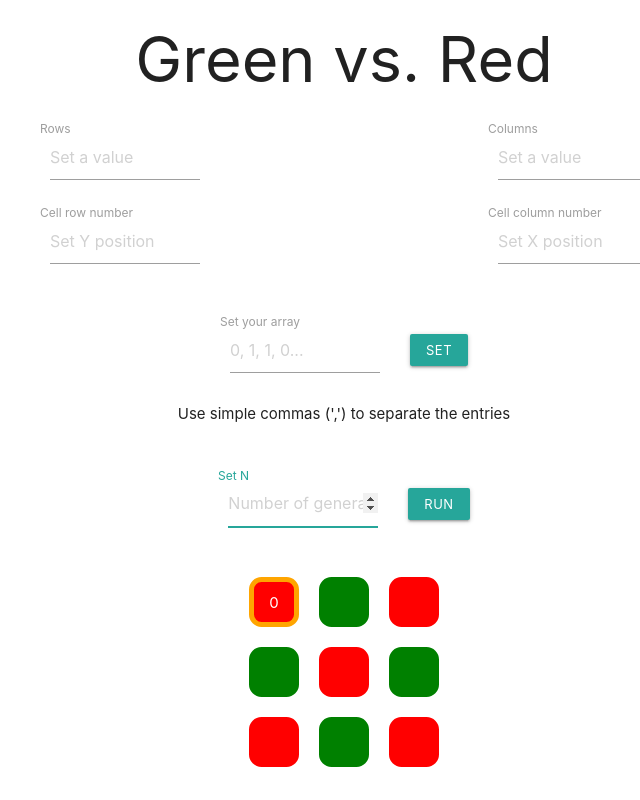
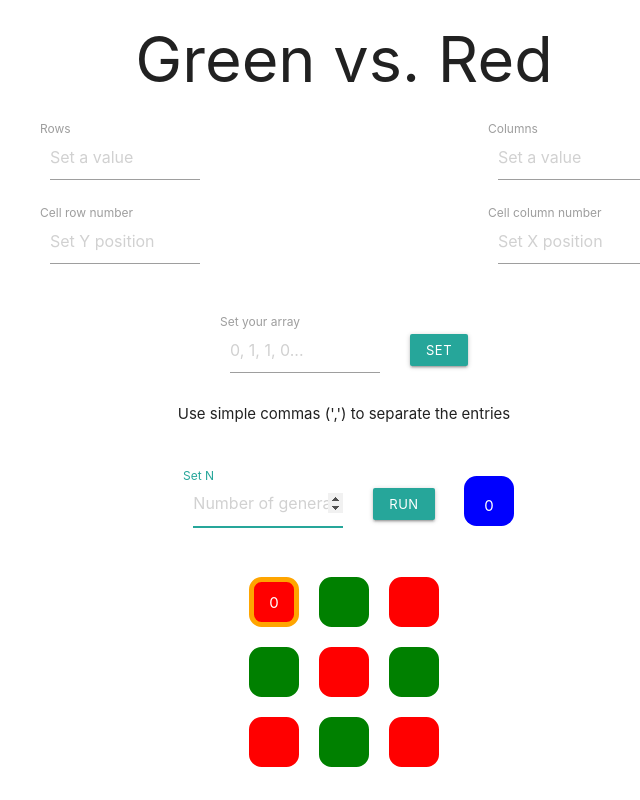
Before and after one commit to bortoliniamm/green-vs-red, a React (Create React App) app: page / in a window 1280 px wide. Shown: the whole page, without its empty margins (296-936 px from the left). Built offline with nearby package versions, Linux system fonts and the light colour scheme.

Commit message:
Added generations counter

```diff
--- a/src/App.js
+++ b/src/App.js
@@ -4,9 +4,11 @@ import Grid from './components/Grid.js';
 import ChooseCell from './components/ChooseCell.js';
 import SetGrid from './components/SetGrid.js';
 import ArrayInput from './components/ArrayInput.js';
+import SetLoops from './components/SetLoops.js';
+import GenCounter from './components/GenCounter.js';
 
 import { loadInitialArray, reloadArray, chooseCell, applyRules, countGreen } from './GameRules.js'
-import SetLoops from './components/SetLoops.js';
+
 
 function App() {
 
@@ -23,6 +25,7 @@ function App() {
   const [yPosition, setYPosition] = useState(1);
   const [position, setPosition] = useState(0);
   const [generations, setGenerations] = useState(1);
+  const [countGen, setCountGen] = useState(0);
 
   let recAux=[]
   const [recordArr, setRecordArr] = useState(recAux);
@@ -35,7 +38,6 @@ function App() {
     let auxArr = gridArr.map(u => Object.assign({}, u, { approved: true }));
 
     auxArr.forEach((cell) => {
-      cell.countGreen=0;
       cell.value=arr[i];
       i++;
     });
@@ -68,6 +70,11 @@ function App() {
   };
 
   function loadNextGeneration() {
+
+    let contAux=countGen;
+    contAux++;
+    setCountGen(contAux);
+
     let aux=recordArr.map(u => Object.assign({}, u, { approved: true }));
     aux.push(auxArr2);
     setRecordArr(aux);
@@ -75,7 +82,6 @@ function App() {
     newArr=applyRules(auxArr2);
     setGridArr(newArr);
   }
-
 
   const handleButtonClick = () => {
 
@@ -89,10 +95,10 @@ function App() {
       // }
 
     }else{
+
       loadNextGeneration();
     }
   }
-
 
   useEffect(() => {
 
@@ -133,6 +139,7 @@ function App() {
               <div>
                   <SetLoops getClick={handleButtonClick} noGenerations={handleGenerationsChange}/>
               </div>
+              <GenCounter genCount={countGen}/>
             </div>
             <Grid recordArr={recordArr} gridArr={gridArr} columns={noColumns} myCell={position}/>
         </div>
--- a/src/components/Cell.js
+++ b/src/components/Cell.js
@@ -1,10 +1,10 @@
 import React from 'react'
 
-export default function Cell( { generationNo, cellValue, initialCountGreen, cellNo, recordArr, color, chosen } ) {
+export default function Cell( { cellValue, cellNo, recordArr, color, chosen } ) {
 
     let borderColor = color;
+    let count = 0;
 
-    let count = 0;
     if (cellValue==1){
         count = 1;
     }
--- /dev/null
+++ b/src/components/GenCounter.js
@@ -0,0 +1,31 @@
+import React from 'react'
+
+export default function GenCounter({ genCount }) {
+    return (
+        <div className='container' style={styles.cell}>
+            <div style={styles.text}>
+                {genCount}
+            </div>
+        </div>
+    )
+}
+
+const styles = {
+    cell: {
+        width: '50px',
+        height: '50px',
+        backgroundColor: 'blue',
+        marginTop: "10px",
+        marginBottom: "10px",
+        marginLeft: "10px",
+        marginRight: "10px",
+        borderRadius: "25%",
+    },
+    text: {
+        alignItems: 'center',
+        color: 'white',
+        display: 'flex',
+        justifyContent: 'center',
+        height: '7.5vh',
+    }
+};
```
